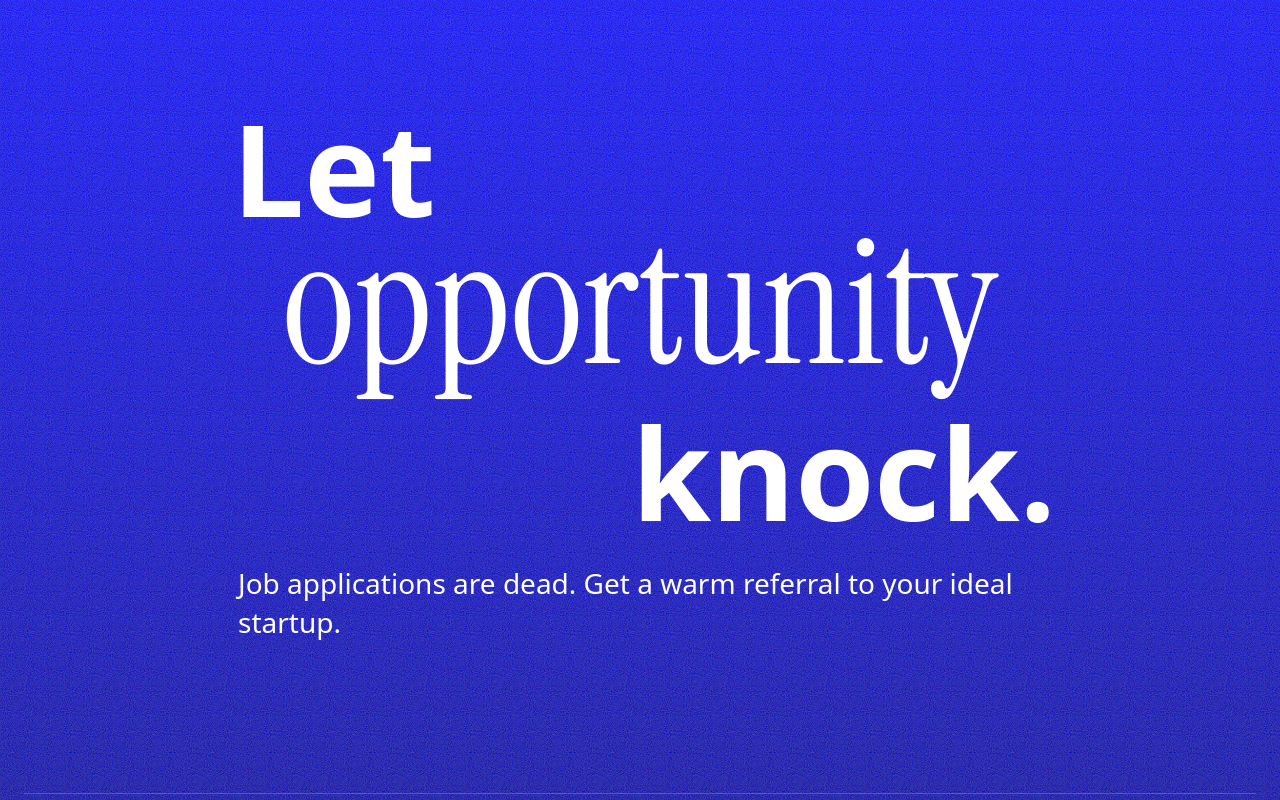
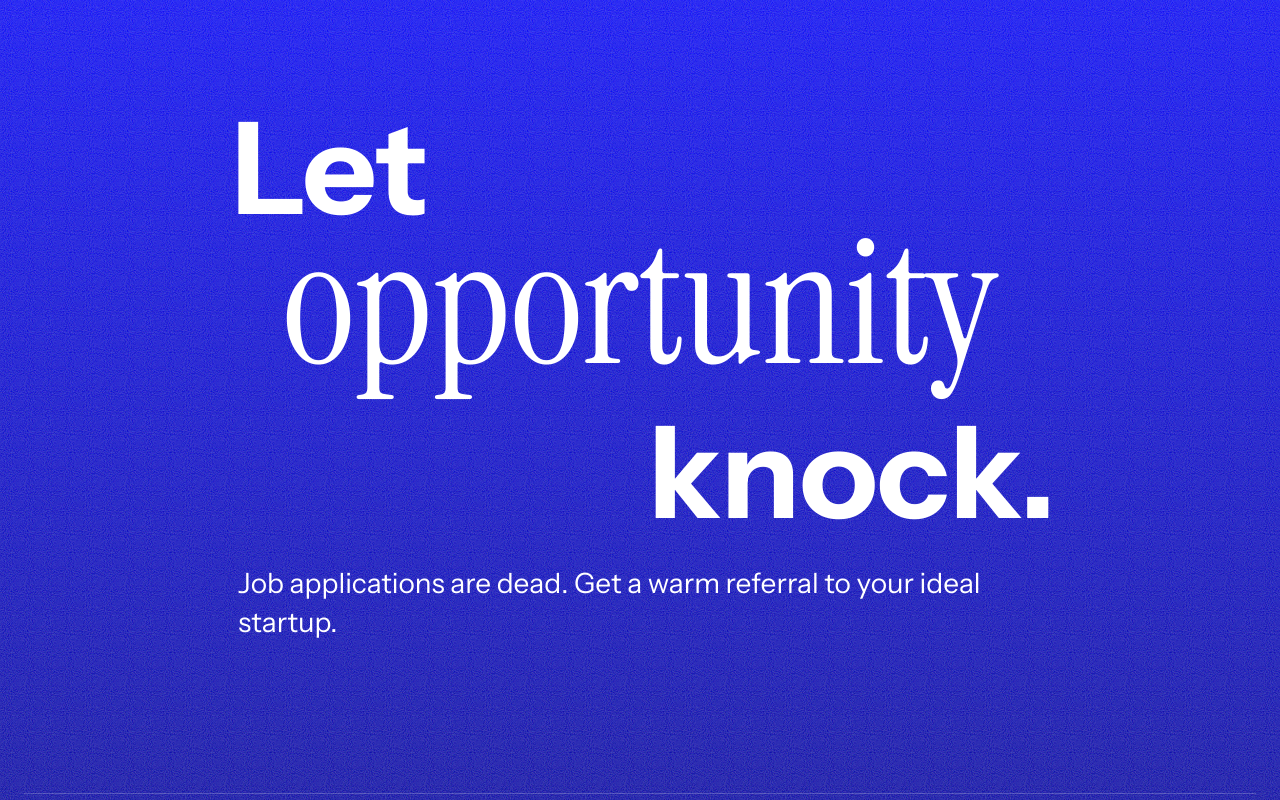
Before and after one commit to Hedgy-Labs/joinhedgy, a Next.js app: page / in a window 1280 px wide. Shown: the top 800 px of the page. Built offline with nearby package versions, Linux system fonts and the light colour scheme.

Commit message:
Fix sans font to use Instrument Sans

```diff
--- a/tailwind.config.ts
+++ b/tailwind.config.ts
@@ -18,6 +18,7 @@ export default {
           "url(/splash/grain.png), linear-gradient(#0000ff, #00004f)",
       },
       fontFamily: {
+        sans: ["var(--font-sans)", "sans-serif"],
         serif: ["var(--font-serif)", "serif"],
       },
       animation: {
```
